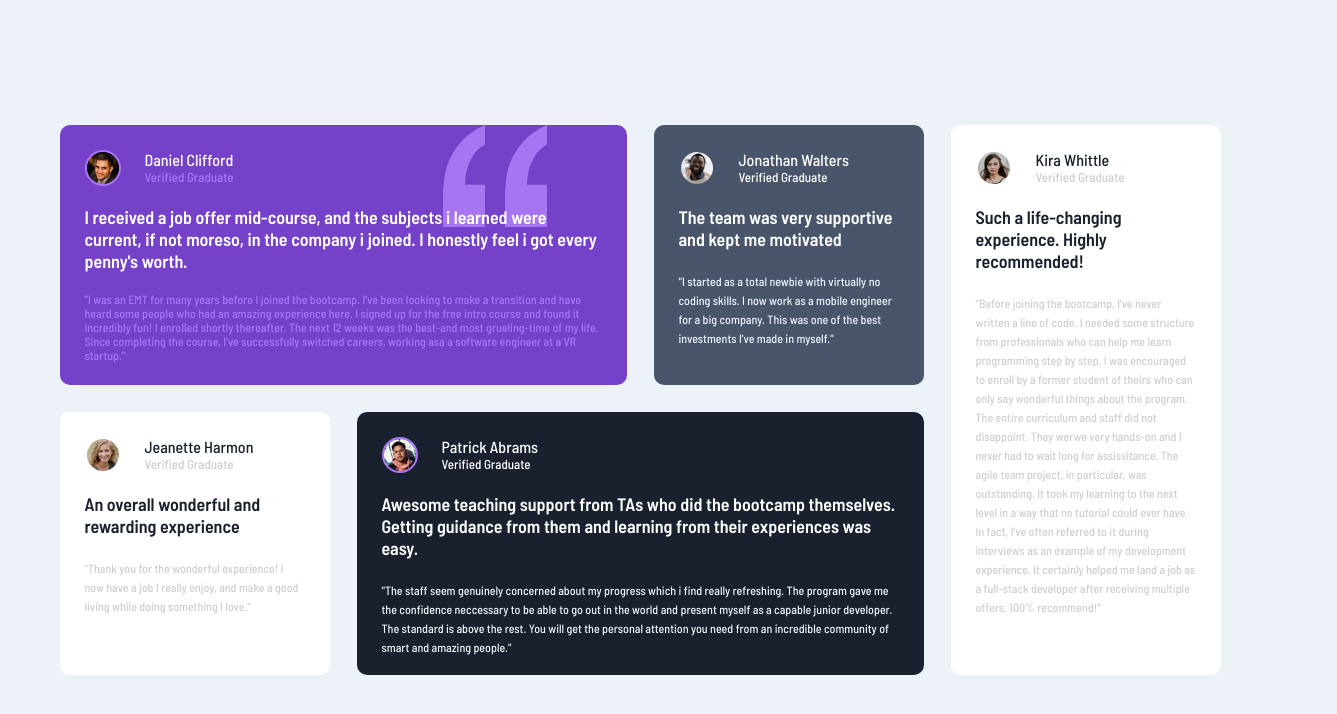
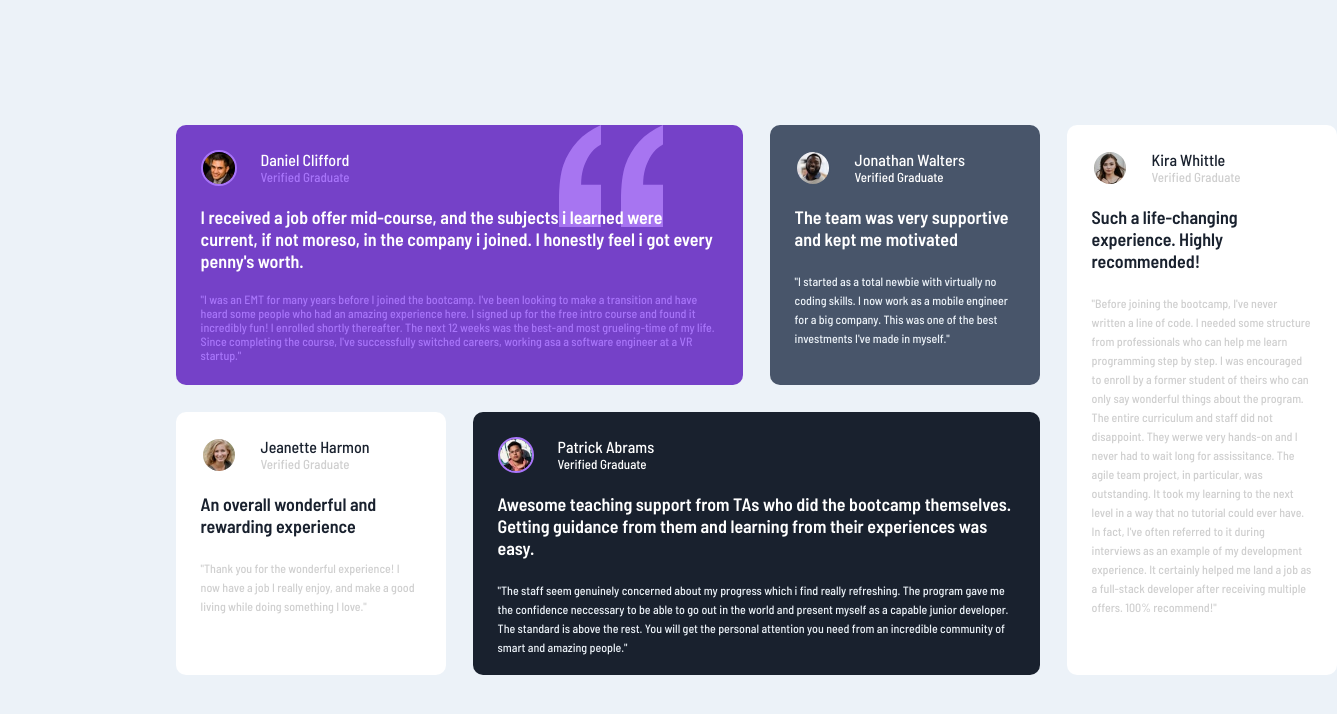
Before and after one commit to pezemiwe/testimonials-grid-section-main, a plain HTML site: page index.html in a window 1280 px wide. Shown: the whole page, 1337 px wide, since content can reach past the window. Drawn offline with Linux system fonts and the light colour scheme.

Commit message:
another review

```diff
--- a/style.css
+++ b/style.css
@@ -7,12 +7,14 @@
 }
 body {
   background-color: hsl(210, 46%, 95%);
-}
-.parent {
   display: flex;
   align-items: center;
   justify-content: center;
   min-height: 100vh;
+  width: 100vw;
+}
+
+.parent {
 }
 .container {
   /* position: absolute;
@@ -23,6 +25,7 @@ body {
   grid-template-columns: repeat(4, 270px);
   grid-auto-rows: minmax(260px, auto);
   gap: 27px;
+  padding: 10% 10%;
 }
 .box {
   border-radius: 10px;
@@ -159,7 +162,7 @@ body {
 }
 @media screen and (max-width: 800px) {
     .parent {
-        padding: 20px 0;
+    padding: 20px 0;
     }
   .container {
     display: grid;
```
